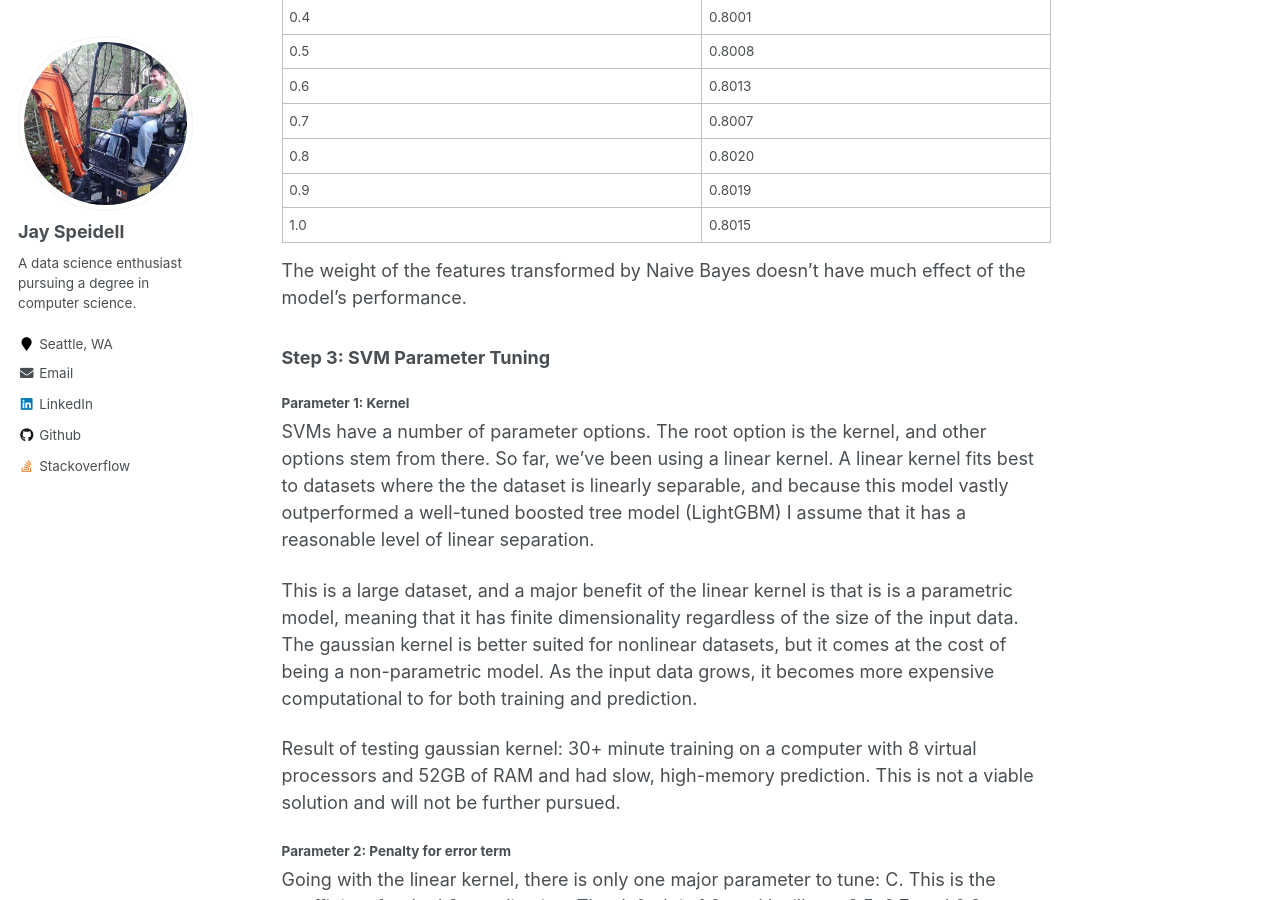
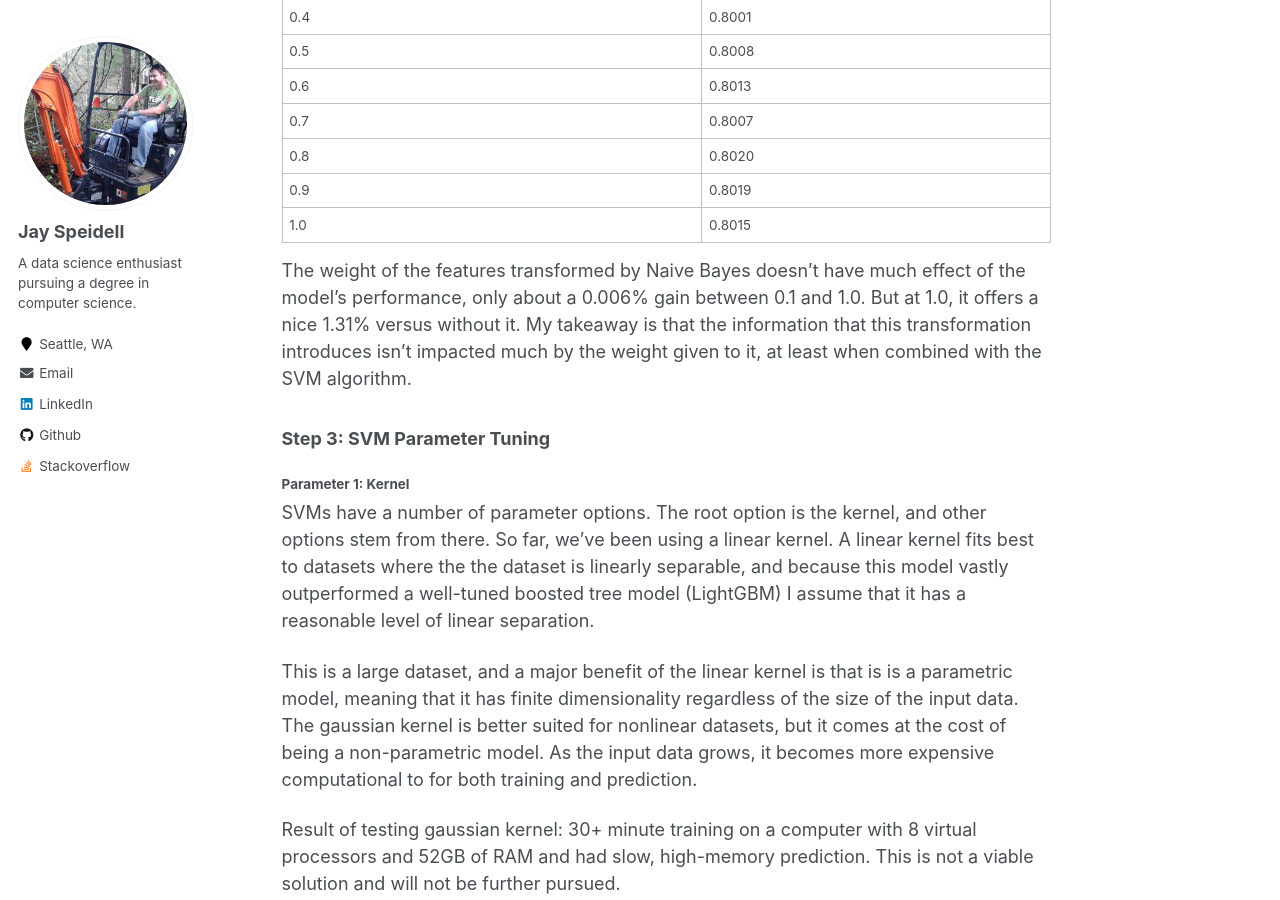
Before and after one commit to jayspeidell/jayspeidell.github.io, a Jekyll site: the page built from _portfolio/project1-toxic-comments.md, in a window 1280 px wide and 900 px high, scrolled down 17137 px. Built offline with Jekyll 4.4.1, drawn with Linux system fonts in a browser that asks for light colours; some of the changed text lies outside the part shown.

Commit message:
minor updates to toxic comment project

```diff
--- a/_portfolio/project1-toxic-comments.md
+++ b/_portfolio/project1-toxic-comments.md
@@ -303,7 +303,7 @@ feature level probabilities on the input features. The default parameter is 1.0.
 0.9 | 0.8019
 1.0 | 0.8015
 
-The weight of the features transformed by Naive Bayes doesn’t have much effect of the model’s performance.
+The weight of the features transformed by Naive Bayes doesn’t have much effect of the model’s performance, only about a 0.006% gain between 0.1 and 1.0. But at 1.0, it offers a nice 1.31% versus without it. My takeaway is that the information that this transformation introduces isn't impacted much by the weight given to it, at least when combined with the SVM algorithm.
 
 ### Step 3: SVM Parameter Tuning
 #### Parameter 1: Kernel
```
Also changed, not shown: other parts of _portfolio/project1-toxic-comments.md (+1 -1 lines).
